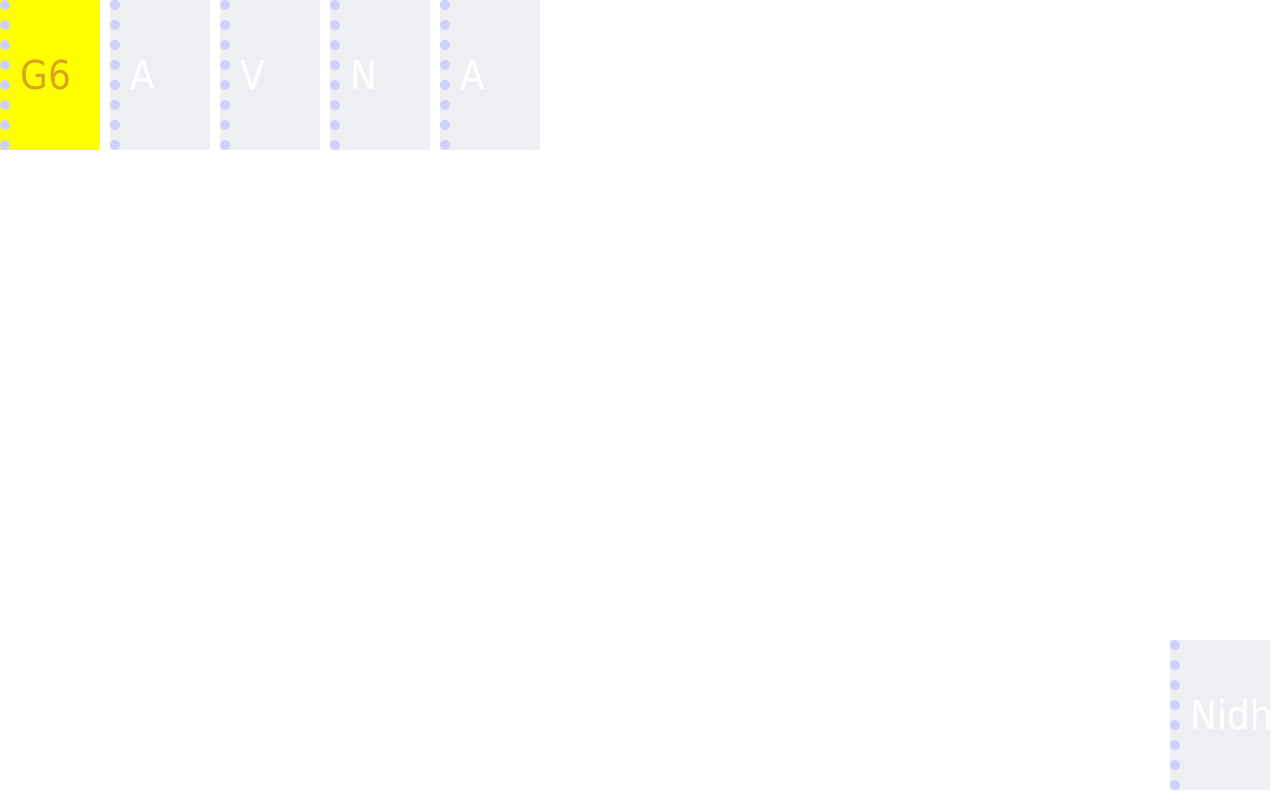
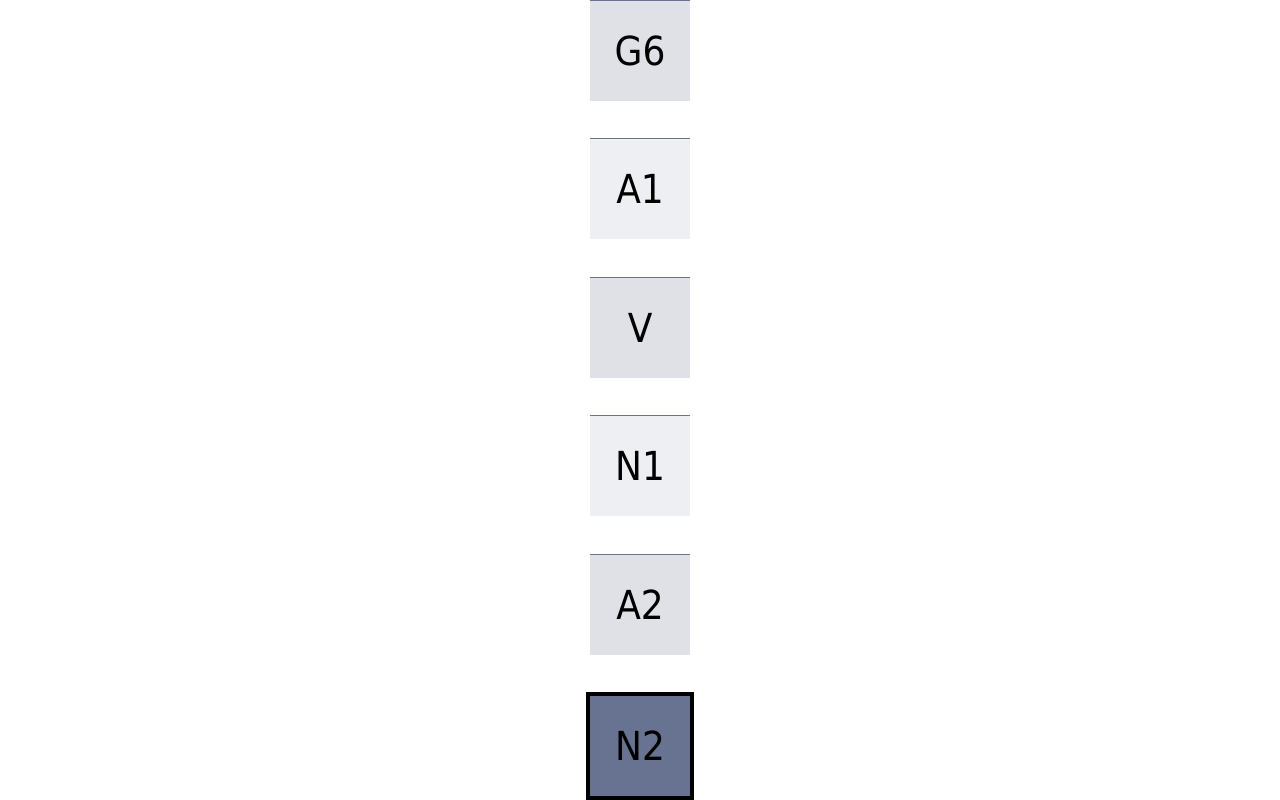
Before and after one commit to vradcar/Project-1---Onboarding-CSS-and-HTML, a plain HTML site: page index.html in a window 1280 px wide. Drawn offline with Linux system fonts and the light colour scheme.

Commit message:
Update index.html

```diff
--- a/index.html
+++ b/index.html
@@ -4,17 +4,17 @@
     <meta charset="UTF-8">
     <meta name="viewport" content="width=device-width, initial-scale=1.0">
     <title>Project 1</title>
-    <link rel="stylesheet" href="styleB.css">
+    <link rel="stylesheet" href="styleA.css">
 </head>
 <body>
 
     <div class="wrapper">
         <div class="box">G6</div>
-        <div class="box">A</div>
+        <div class="box">A1</div>
         <div class="box">V</div>
-        <div class="box">N</div>
-        <div class="box">A</div>
-        <div id="dif" class="box">Nidhi</div>
+        <div class="box">N1</div>
+        <div class="box">A2</div>
+        <div id="dif" class="box">N2</div>
     </div>
 </body>
 </html>
```
